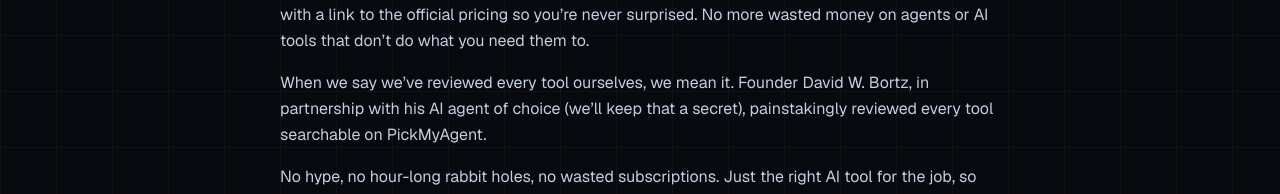
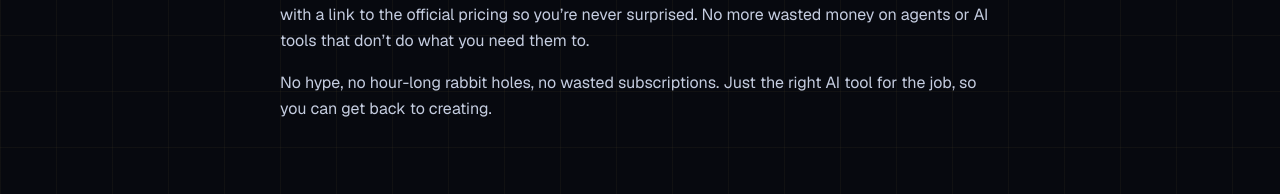
Before and after one commit to pickmyagent/pickmyagent.ai, a Next.js app: page /about in a window 1280 px wide. Shown: the part 413-607 px from the top of the page. Built offline with nearby package versions, Linux system fonts and the light colour scheme; no server answers.

Commit message:
Remove the founder review paragraph from About.
The surrounding About paragraphs stay as they are.

```diff
--- a/app/about/page.tsx
+++ b/app/about/page.tsx
@@ -41,12 +41,6 @@ export default function AboutPage() {
           AI tools that don’t do what you need them to.
         </p>
         <p>
-          When we say we’ve reviewed every tool ourselves, we mean it. Founder
-          David W. Bortz, in partnership with his AI agent of choice (we’ll keep
-          that a secret), painstakingly reviewed every tool searchable on
-          PickMyAgent.
-        </p>
-        <p>
           No hype, no hour-long rabbit holes, no wasted subscriptions. Just the
           right AI tool for the job, so you can get back to creating.
         </p>
```
